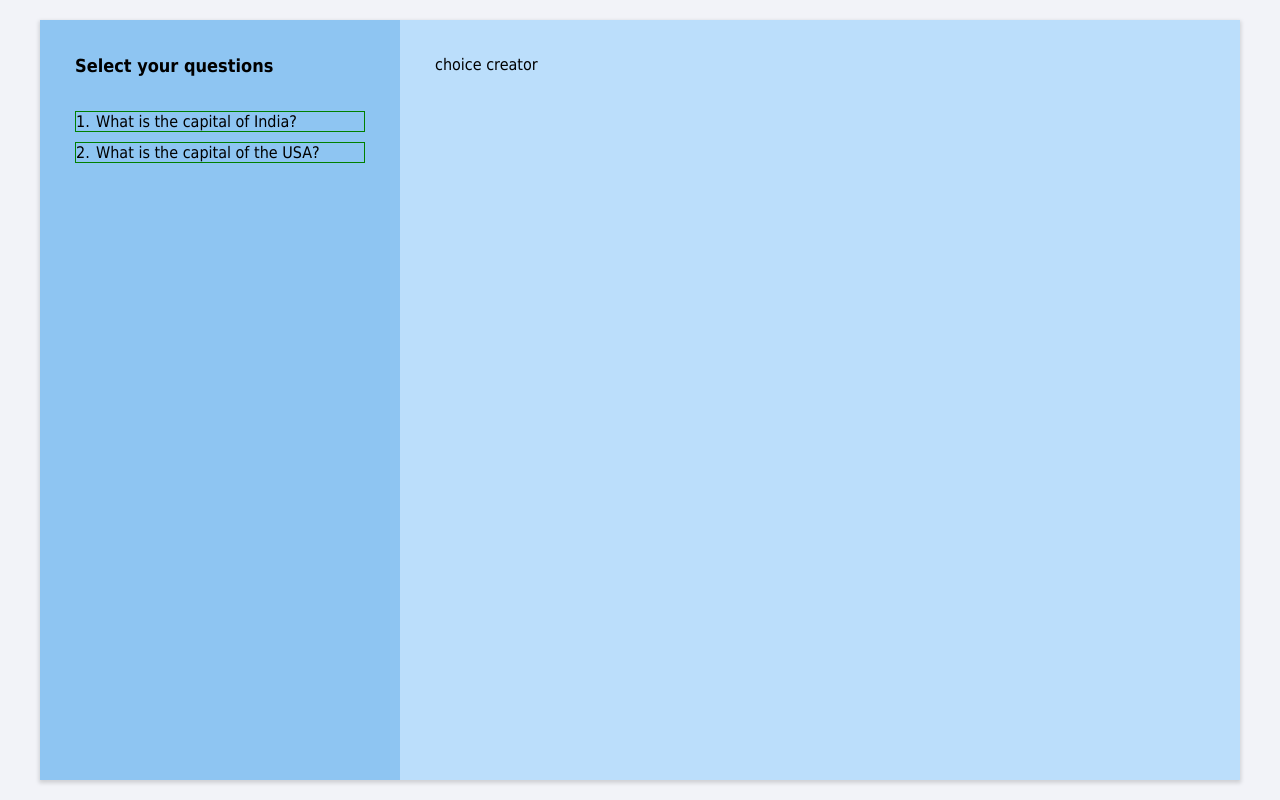
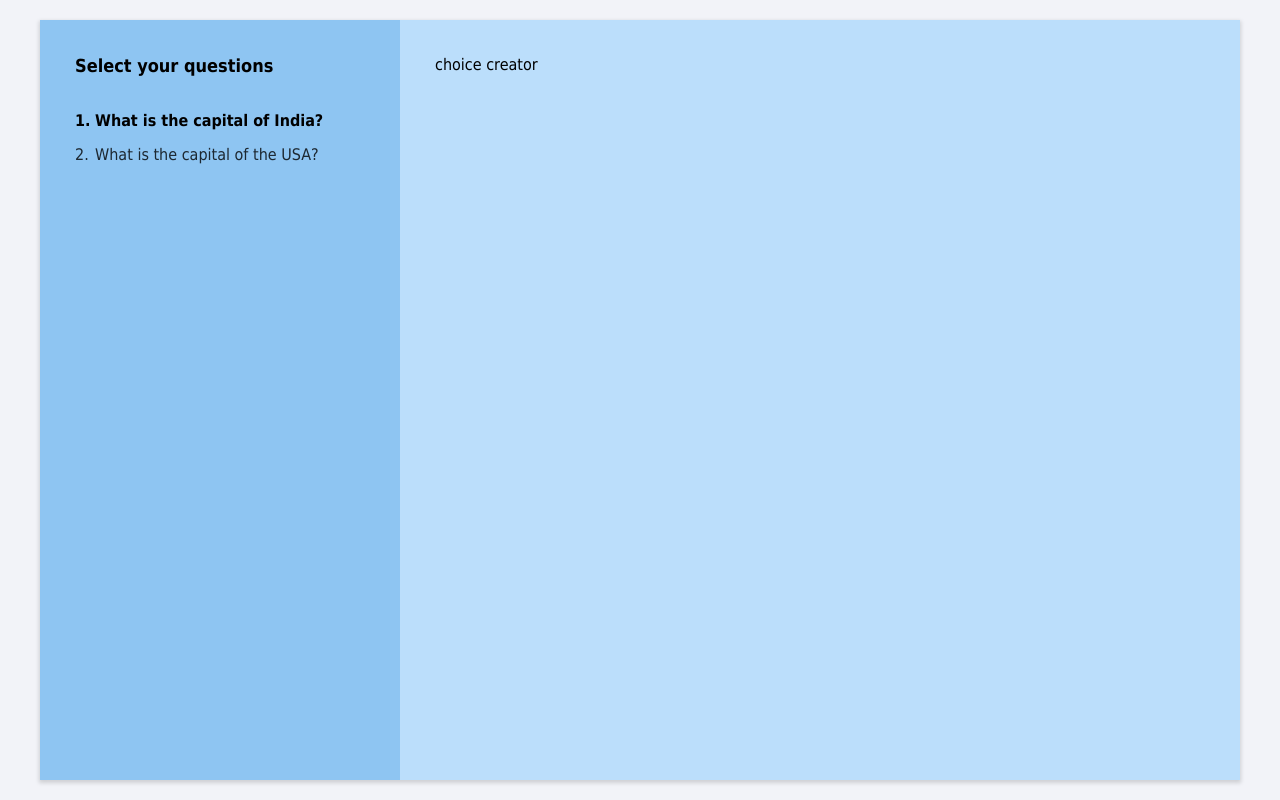
Before and after one commit to monk-kokkalis/disprz, a React (Create React App) app: page / in a window 1280 px wide. Built offline with nearby package versions, Linux system fonts and the light colour scheme.

Commit message:
added class-name auxiliary function

```diff
--- /dev/null
+++ b/src/auxiliary/class-name.js
@@ -0,0 +1,19 @@
+function className(...args) {
+    const mappedClasses = args.map(el => {
+        switch(typeof el) {
+            case 'object':
+                var classes = [];
+                for (let prop in el) {
+                    if (el.hasOwnProperty(prop)) {
+                        classes.push(el[prop] === true ? prop : `not-${prop}`);
+                    }
+                }
+                return classes.join(' ');
+            default:
+                return el;
+        }
+    })
+    return mappedClasses.join(' ');
+}
+
+export default className;
--- a/src/components/QuizCreator/components/QuestionSelector/QuestionSelector.js
+++ b/src/components/QuizCreator/components/QuestionSelector/QuestionSelector.js
@@ -13,6 +13,7 @@ function QuestionSelector() {
                     {context.questions.map(question =>
                         <Question
                             key={question.sequenceNumber}
+                            active={question.active}
                             name={question.name}
                             sequenceNumber={question.sequenceNumber}
                         />
--- a/src/components/QuizCreator/components/QuestionSelector/QuestionSelector.module.scss
+++ b/src/components/QuizCreator/components/QuestionSelector/QuestionSelector.module.scss
@@ -13,7 +13,7 @@
         ul {
             li {
                 &:not(:first-of-type) {
-                    margin-top: 10px;
+                    margin-top: 15px;
                 }
             }
         }
--- a/src/components/QuizCreator/components/QuestionSelector/components/Question/Question.js
+++ b/src/components/QuizCreator/components/QuestionSelector/components/Question/Question.js
@@ -1,7 +1,8 @@
 import Style from './Question.module.scss';
-function Question({name, sequenceNumber}) {
+import className from 'auxiliary/class-name';
+function Question({active, name, sequenceNumber}) {
     return (
-        <li className={Style.Main}>
+        <li className={className(Style.Main, {active})}>
             <div className="sequence">{sequenceNumber}.</div>
             <div className="name">{name}</div>
         </li>
--- a/src/components/QuizCreator/components/QuestionSelector/components/Question/Question.module.scss
+++ b/src/components/QuizCreator/components/QuestionSelector/components/Question/Question.module.scss
@@ -1,5 +1,10 @@
 .Main {
-    border: 1px solid green;
+    color: rgba(0, 0, 0, 0.8);
+    cursor: pointer;
     display: grid;
     grid-template-columns: 20px 1fr;
+    &[class~=active] {
+        color: rgba(0, 0, 0, 1);
+        font-weight: 600;
+    }
 }
--- a/src/data/questions.js
+++ b/src/data/questions.js
@@ -1,10 +1,12 @@
 import Question from 'models/Question';
 const questions = [
     new Question({
+        active: true,
         name: 'What is the capital of India?',
         sequenceNumber: 1
     }),
     new Question({
+        active: false,
         name: 'What is the capital of the USA?',
         sequenceNumber: 2
     })
--- a/src/models/Question.js
+++ b/src/models/Question.js
@@ -1,5 +1,6 @@
 class Question {
-    constructor({name, sequenceNumber}) {
+    constructor({name, sequenceNumber, active}) {
+        this.active = active;
         this.name = name;
         this.sequenceNumber = sequenceNumber;
     }
```
